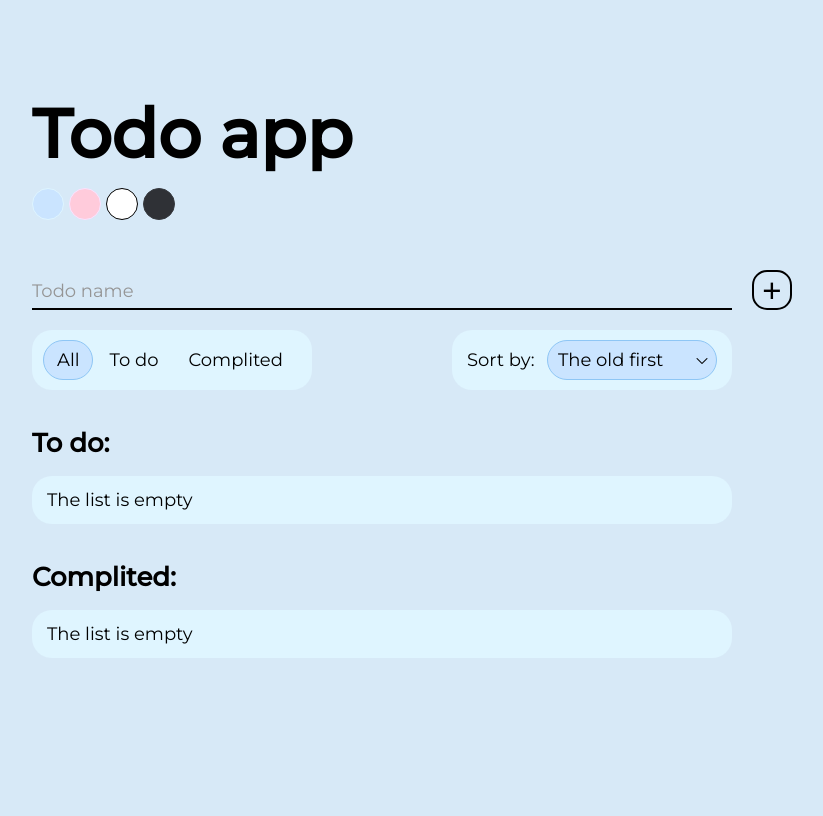
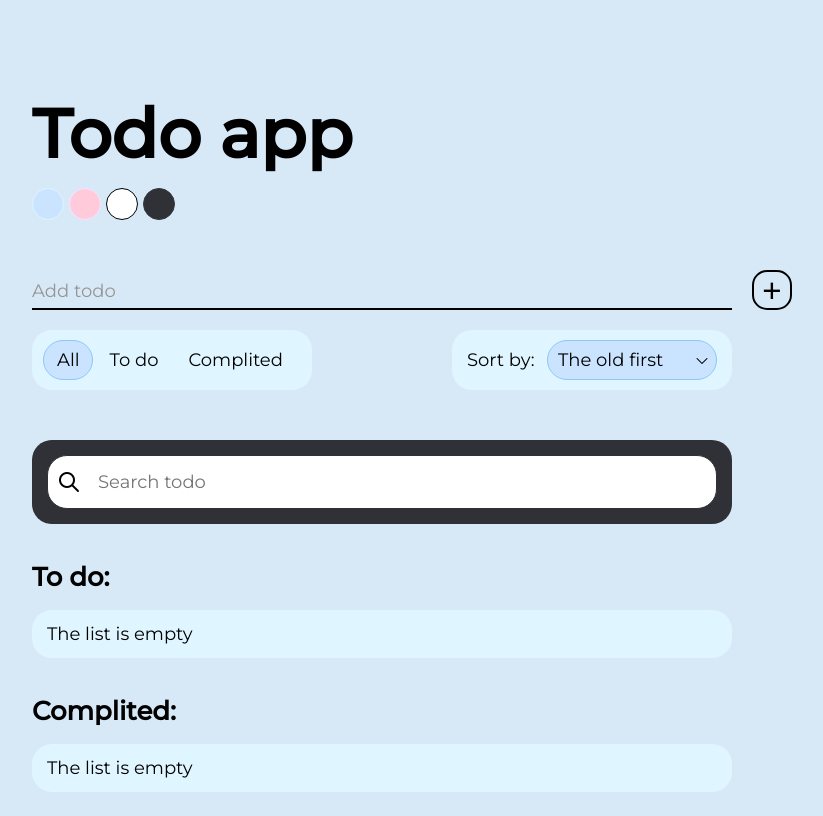
Before and after one commit to Stocil/React-todoList, a React (Vite) app: page / in a window 1280 px wide. Shown: the top 816 px of the page, without its empty margins (208-1031 px from the left). Built offline with nearby package versions, Linux system fonts and the light colour scheme.

Commit message:
todo take 20, add search bar

```diff
--- a/src/components/FilteredTodoList/FilteredTodoList.jsx
+++ b/src/components/FilteredTodoList/FilteredTodoList.jsx
@@ -5,10 +5,10 @@ import { ThemeContext } from "../../context/themeContext";
 import useFilterTodo from "./hooks/useFilterTodo";
 
 function FilteredTodoList(props) {
-  const { isComplite, sortBy } = props;
+  const { isComplite, sortBy, search } = props;
   const theme = useContext(ThemeContext);
 
-  const tasks = useFilterTodo(isComplite, sortBy);
+  const tasks = useFilterTodo(isComplite, sortBy, search);
   const content = isComplite ? "Complited:" : "To do:";
   let listContent;
 
@@ -31,6 +31,7 @@ function FilteredTodoList(props) {
 FilteredTodoList.propTypes = {
   isComplite: PropTypes.bool,
   sortBy: PropTypes.string,
+  search: PropTypes.string,
 };
 
 export default FilteredTodoList;
--- a/src/components/FilteredTodoList/hooks/useFilterTodo.jsx
+++ b/src/components/FilteredTodoList/hooks/useFilterTodo.jsx
@@ -2,11 +2,15 @@ import Todo from "../../Todo/Todo";
 import { TodoContext } from "../../../context/tasksContextReducer";
 import { useContext } from "react";
 
-function useFilterTodo(isComplite, sortBy) {
+import { getTodosFilteredBySearch } from "../utils/utils";
+
+function useFilterTodo(isComplite, sortBy, search) {
   const initialList = useContext(TodoContext);
 
+  const filteredList = getTodosFilteredBySearch(initialList, search);
+
   if (!isComplite) {
-    const todos = initialList
+    const todos = filteredList
       .filter((todo) => {
         if (todo.done === false) {
           return todo;
@@ -22,7 +26,7 @@ function useFilterTodo(isComplite, sortBy) {
 
     return todos;
   } else {
-    const todos = initialList
+    const todos = filteredList
       .filter((todo) => {
         if (todo.done) {
           return todo;
--- /dev/null
+++ b/src/components/FilteredTodoList/utils/utils.js
@@ -0,0 +1,36 @@
+export function getTodosFilteredBySearch(initialList, search) {
+  if (search === "") {
+    return initialList;
+  }
+
+  const filteredTodos = initialList.filter((todo) => {
+    return todo.task.toLowerCase().includes(search.toLowerCase());
+  });
+
+  // const filteredTodos = initialList.filter((todo) => {
+  //   const filteredWord = todo.task
+  //     .toLowerCase()
+  //     .split(" ")
+  //     .map((word) => {
+  //       return word.startsWith(search);
+  //     });
+
+  //   const answer = isStartWith(filteredWord);
+
+  //   return answer;
+
+  //   function isStartWith(list) {
+  //     const array = list.filter((bools) => {
+  //       if (bools) return true;
+  //     });
+
+  //     if (array[0]) {
+  //       return true;
+  //     }
+
+  //     return false;
+  //   }
+  // });
+
+  return filteredTodos;
+}
--- a/src/components/Input/Input.jsx
+++ b/src/components/Input/Input.jsx
@@ -33,7 +33,7 @@ function Input() {
             htmlFor="new-todo"
             ref={labelRef}
           >
-            Todo name
+            Add todo
           </label>
 
           <input
--- /dev/null
+++ b/src/components/SearchBar/SearchBar.jsx
@@ -0,0 +1,28 @@
+import PropTypes from "prop-types";
+
+import { useContext } from "react";
+import { ThemeContext } from "../../context/themeContext";
+
+function SearchBar(props) {
+  const { value, onChange } = props;
+  const theme = useContext(ThemeContext);
+
+  return (
+    <div data-theme={theme} className="input__search">
+      <input
+        data-theme={theme}
+        className="search__input"
+        placeholder="Search todo"
+        value={value}
+        onChange={(e) => onChange(e.target.value)}
+      />
+    </div>
+  );
+}
+
+SearchBar.propTypes = {
+  value: PropTypes.string,
+  onChange: PropTypes.func,
+};
+
+export default SearchBar;
--- /dev/null
+++ b/src/components/SearchBar/SearchBar.scss
@@ -0,0 +1,79 @@
+.input {
+  &__search {
+    margin-top: 50px;
+    padding: 15px;
+
+    width: 700px;
+
+    background-color: $deep-dark-dark;
+    border-radius: 20px;
+
+    position: relative;
+
+    &::after {
+      content: "";
+      cursor: pointer;
+
+      position: absolute;
+      top: 30px;
+      left: 25px;
+
+      display: block;
+      width: 24px;
+      height: 24px;
+
+      background-image: url("../../../assets/search.png");
+    }
+
+    &[data-theme="deep-dark"] {
+      &::after {
+        background-image: url("../../../assets/searchWhite.png");
+      }
+    }
+  }
+}
+
+.search {
+  &__input {
+    padding: 15px 20px 15px 50px;
+
+    width: 670px;
+
+    border: 1px solid $deep-dark-dark;
+    border-radius: 20px;
+
+    font-family: $font-stack-main;
+    font-size: 18px;
+
+    transition: border-color 0.3s ease-in-out,
+      background-color $transition-length ease-in-out;
+
+    &:focus {
+      outline: none;
+
+      border-color: $deep-dark-main;
+
+      &[data-theme="sky-blue"] {
+        border-color: $sky-blue-dark;
+      }
+
+      &[data-theme="soft-pink"] {
+        border-color: $soft-pink-dark;
+      }
+
+      &[data-theme="light"] {
+        border-color: $light-dark;
+      }
+
+      &[data-theme="deep-dark"] {
+        color: $deep-dark-main;
+        border-color: $deep-dark-border;
+      }
+    }
+
+    &[data-theme="deep-dark"] {
+      color: $deep-dark-main;
+      background-color: $deep-dark-light;
+    }
+  }
+}
--- a/src/components/TodoList/TodoList.jsx
+++ b/src/components/TodoList/TodoList.jsx
@@ -4,14 +4,16 @@ import { getFilteredList } from "./utils/utils";
 import useLocalStorage from "../../hooks/useLocalStorage";
 import TodoToggler from "../TodoToggler/TodoToggler";
 import TodoSorting from "../TodoSorting/TodoSorting";
+import SearchBar from "../SearchBar/SearchBar";
 
 function TodoList() {
   const { getSortTodos } = useLocalStorage("sort");
 
   const [position, setPosition] = useState(1);
   const [todoSort, setTodoSort] = useState(getSortTodos());
+  const [todoSearch, setTodoSearch] = useState("");
 
-  const content = getFilteredList(position, todoSort);
+  const content = getFilteredList(position, todoSort, todoSearch);
 
   return (
     <section className="todos">
@@ -21,6 +23,8 @@ function TodoList() {
           <TodoSorting selected={todoSort} onChange={setTodoSort} />
         </div>
 
+        <SearchBar value={todoSearch} onChange={setTodoSearch} />
+
         {content}
       </div>
     </section>
--- a/src/components/TodoList/utils/utils.jsx
+++ b/src/components/TodoList/utils/utils.jsx
@@ -1,23 +1,23 @@
 import FilteredTodoList from "../../FilteredTodoList/FilteredTodoList";
 
-export function getFilteredList(position, sort) {
+export function getFilteredList(position, sort, search) {
   if (position === 1) {
     return (
       <div className="todos__inner">
-        <FilteredTodoList isComplite={false} sortBy={sort} />
-        <FilteredTodoList isComplite={true} sortBy={sort} />
+        <FilteredTodoList isComplite={false} sortBy={sort} search={search} />
+        <FilteredTodoList isComplite={true} sortBy={sort} search={search} />
       </div>
     );
   } else if (position === 2) {
     return (
       <div className="todos__inner">
-        <FilteredTodoList isComplite={false} sortBy={sort} />
+        <FilteredTodoList isComplite={false} sortBy={sort} search={search} />
       </div>
     );
   } else if (position === 3) {
     return (
       <div className="todos__inner">
-        <FilteredTodoList isComplite={true} sortBy={sort} />
+        <FilteredTodoList isComplite={true} sortBy={sort} search={search} />
       </div>
     );
   }
--- a/src/components/TodoSorting/TodoSorting.scss
+++ b/src/components/TodoSorting/TodoSorting.scss
@@ -121,6 +121,7 @@
     &.open {
       padding: 15px 5px;
       height: 110px;
+      z-index: 1;
 
       &[data-theme="sky-blue"] {
         background-color: $sky-blue-dark;
--- a/src/main.scss
+++ b/src/main.scss
@@ -9,3 +9,4 @@
 @import "./components/TodoToggler/TodoToggler";
 @import "./components/TodoSorting/TodoSorting";
 @import "./components/Themes/Themes";
+@import "./components/SearchBar/SearchBar";
```
Also changed, not shown: public/assets/search.png (added), public/assets/searchWhite.png (added).
